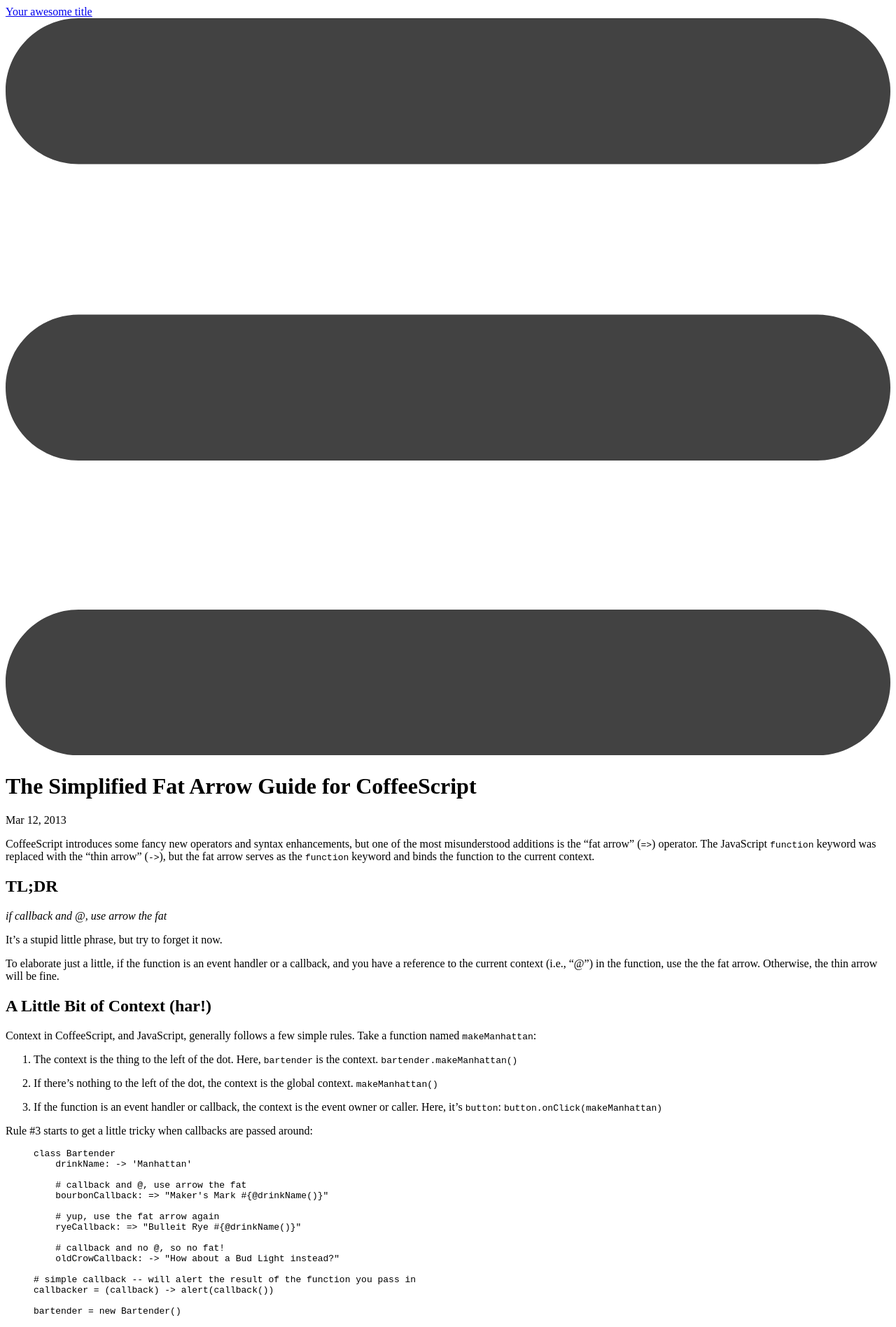
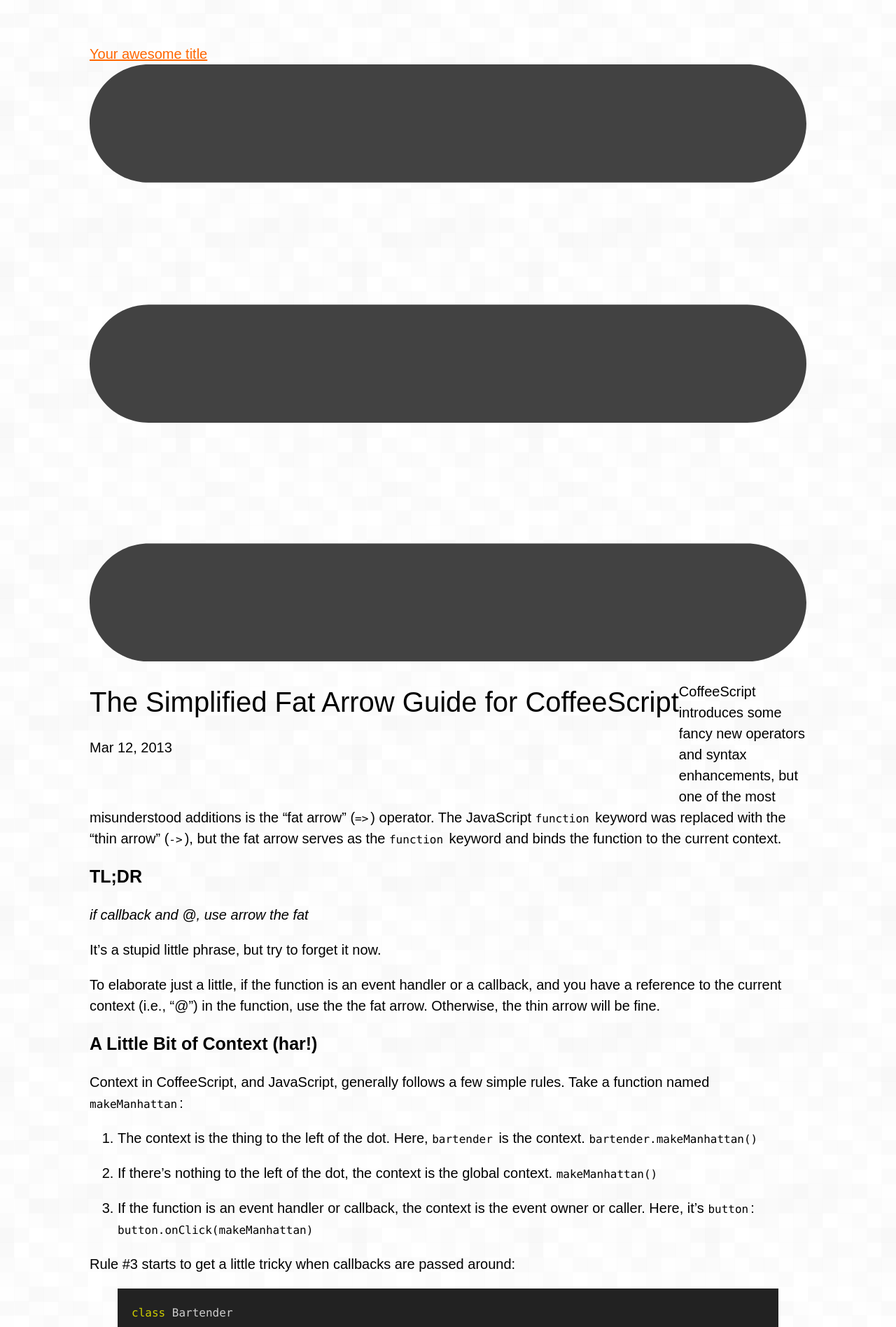
Before and after one commit to MichaelJosephKramer/michaeljosephkramer.github.io, a Jekyll site: the page built from _posts/2013-03-12-the-simplified-fat-arrow-guide-for-coffeescript.md, in a window 1280 px wide. Shown: the top 1896 px of the page at 70% size. Built offline with Jekyll 4.4.1, drawn with Linux system fonts in a browser that asks for light colours.

Commit message:
Add styles

```diff
--- a/_sass/_syntax-highlighting.scss
+++ b/_sass/_syntax-highlighting.scss
@@ -2,66 +2,74 @@
  * Syntax highlighting styles
  */
 .highlight {
-    background: #fff;
-    @extend %vertical-rhythm;
+    background: #222;
 
-    .c     { color: #998; font-style: italic } // Comment
-    .err   { color: #a61717; background-color: #e3d2d2 } // Error
-    .k     { font-weight: bold } // Keyword
-    .o     { font-weight: bold } // Operator
-    .cm    { color: #998; font-style: italic } // Comment.Multiline
-    .cp    { color: #999; font-weight: bold } // Comment.Preproc
-    .c1    { color: #998; font-style: italic } // Comment.Single
-    .cs    { color: #999; font-weight: bold; font-style: italic } // Comment.Special
-    .gd    { color: #000; background-color: #fdd } // Generic.Deleted
-    .gd .x { color: #000; background-color: #faa } // Generic.Deleted.Specific
-    .ge    { font-style: italic } // Generic.Emph
-    .gr    { color: #a00 } // Generic.Error
-    .gh    { color: #999 } // Generic.Heading
-    .gi    { color: #000; background-color: #dfd } // Generic.Inserted
-    .gi .x { color: #000; background-color: #afa } // Generic.Inserted.Specific
-    .go    { color: #888 } // Generic.Output
-    .gp    { color: #555 } // Generic.Prompt
-    .gs    { font-weight: bold } // Generic.Strong
-    .gu    { color: #aaa } // Generic.Subheading
-    .gt    { color: #a00 } // Generic.Traceback
-    .kc    { font-weight: bold } // Keyword.Constant
-    .kd    { font-weight: bold } // Keyword.Declaration
-    .kp    { font-weight: bold } // Keyword.Pseudo
-    .kr    { font-weight: bold } // Keyword.Reserved
-    .kt    { color: #458; font-weight: bold } // Keyword.Type
-    .m     { color: #099 } // Literal.Number
-    .s     { color: #d14 } // Literal.String
-    .na    { color: #008080 } // Name.Attribute
-    .nb    { color: #0086B3 } // Name.Builtin
-    .nc    { color: #458; font-weight: bold } // Name.Class
-    .no    { color: #008080 } // Name.Constant
-    .ni    { color: #800080 } // Name.Entity
-    .ne    { color: #900; font-weight: bold } // Name.Exception
-    .nf    { color: #900; font-weight: bold } // Name.Function
-    .nn    { color: #555 } // Name.Namespace
-    .nt    { color: #000080 } // Name.Tag
-    .nv    { color: #008080 } // Name.Variable
-    .ow    { font-weight: bold } // Operator.Word
-    .w     { color: #bbb } // Text.Whitespace
-    .mf    { color: #099 } // Literal.Number.Float
-    .mh    { color: #099 } // Literal.Number.Hex
-    .mi    { color: #099 } // Literal.Number.Integer
-    .mo    { color: #099 } // Literal.Number.Oct
-    .sb    { color: #d14 } // Literal.String.Backtick
-    .sc    { color: #d14 } // Literal.String.Char
-    .sd    { color: #d14 } // Literal.String.Doc
-    .s2    { color: #d14 } // Literal.String.Double
-    .se    { color: #d14 } // Literal.String.Escape
-    .sh    { color: #d14 } // Literal.String.Heredoc
-    .si    { color: #d14 } // Literal.String.Interpol
-    .sx    { color: #d14 } // Literal.String.Other
-    .sr    { color: #009926 } // Literal.String.Regex
-    .s1    { color: #d14 } // Literal.String.Single
-    .ss    { color: #990073 } // Literal.String.Symbol
-    .bp    { color: #999 } // Name.Builtin.Pseudo
-    .vc    { color: #008080 } // Name.Variable.Class
-    .vg    { color: #008080 } // Name.Variable.Global
-    .vi    { color: #008080 } // Name.Variable.Instance
-    .il    { color: #099 } // Literal.Number.Integer.Long
+    .c { color: #000080 } /* Comment */
+    .err { color: #cccccc; border: 1px solid #FF0000 } /* Error */
+    .g { color: #cccccc } /* Generic */
+    .k { color: #cdcd00 } /* Keyword */
+    .l { color: #cccccc } /* Literal */
+    .n { color: #cccccc } /* Name */
+    .o { color: #3399cc } /* Operator */
+    .x { color: #cccccc } /* Other */
+    .p { color: #cccccc } /* Punctuation */
+    .cm { color: #BDB76B } /* Comment.Multiline */
+    .cp { color: #BDB76B } /* Comment.Preproc */
+    .c1 { color: #BDB76B } /* Comment.Single */
+    .cs { color: #cd0000; font-weight: bold } /* Comment.Special */
+    .gd { color: #cd0000 } /* Generic.Deleted */
+    .ge { color: #cccccc; font-style: italic } /* Generic.Emph */
+    .gr { color: #FF0000 } /* Generic.Error */
+    .gh { color: #000080; font-weight: bold } /* Generic.Heading */
+    .gi { color: #00cd00 } /* Generic.Inserted */
+    .go { color: #808080 } /* Generic.Output */
+    .gp { color: #000080; font-weight: bold } /* Generic.Prompt */
+    .gs { color: #cccccc; font-weight: bold } /* Generic.Strong */
+    .gu { color: #800080; font-weight: bold } /* Generic.Subheading */
+    .gt { color: #0040D0 } /* Generic.Traceback */
+    .kc { color: #cdcd00 } /* Keyword.Constant */
+    .kd { color: #00cd00 } /* Keyword.Declaration */
+    .kn { color: #cd00cd } /* Keyword.Namespace */
+    .kp { color: #cdcd00 } /* Keyword.Pseudo */
+    .kr { color: #cdcd00 } /* Keyword.Reserved */
+    .kt { color: #00cd00 } /* Keyword.Type */
+    .ld { color: #cccccc } /* Literal.Date */
+    .m { color: #cd00cd } /* Literal.Number */
+    .s { color: #cd0000 } /* Literal.String */
+    .na { color: #cccccc } /* Name.Attribute */
+    .nb { color: #cd00cd } /* Name.Builtin */
+    .nc { color: #00cdcd } /* Name.Class */
+    .no { color: #cccccc } /* Name.Constant */
+    .nd { color: #cccccc } /* Name.Decorator */
+    .ni { color: #cccccc } /* Name.Entity */
+    .ne { color: #666699; font-weight: bold } /* Name.Exception */
+    .nf { color: #cccccc } /* Name.Function */
+    .nl { color: #cccccc } /* Name.Label */
+    .nn { color: #cccccc } /* Name.Namespace */
+    .nx { color: #cccccc } /* Name.Other */
+    .py { color: #cccccc } /* Name.Property */
+    .nt { color: #cccccc } /* Name.Tag */
+    .nv { color: #00cdcd } /* Name.Variable */
+    .ow { color: #cdcd00 } /* Operator.Word */
+    .w { color: #cccccc } /* Text.Whitespace */
+    .mf { color: #cd00cd } /* Literal.Number.Float */
+    .mh { color: #cd00cd } /* Literal.Number.Hex */
+    .mi { color: #cd00cd } /* Literal.Number.Integer */
+    .mo { color: #cd00cd } /* Literal.Number.Oct */
+    .sb { color: #cd0000 } /* Literal.String.Backtick */
+    .sc { color: #cd0000 } /* Literal.String.Char */
+    .sd { color: #cd0000 } /* Literal.String.Doc */
+    .s2 { color: #cd0000 } /* Literal.String.Double */
+    .se { color: #cd0000 } /* Literal.String.Escape */
+    .sh { color: #cd0000 } /* Literal.String.Heredoc */
+    .si { color: #cd0000 } /* Literal.String.Interpol */
+    .sx { color: #cd0000 } /* Literal.String.Other */
+    .sr { color: #cd0000 } /* Literal.String.Regex */
+    .s1 { color: #cd0000 } /* Literal.String.Single */
+    .ss { color: #cd0000 } /* Literal.String.Symbol */
+    .bp { color: #cd00cd } /* Name.Builtin.Pseudo */
+    .vc { color: #00cdcd } /* Name.Variable.Class */
+    .vg { color: #00cdcd } /* Name.Variable.Global */
+    .vi { color: #00cdcd } /* Name.Variable.Instance */
+    .il { color: #cd00cd } /* Literal.Number.Integer.Long */
 }
--- /dev/null
+++ b/css/main.scss
@@ -0,0 +1,219 @@
+---
+# Only the main Sass file needs front matter (the dashes are enough)
+---
+@import 'syntax-highlighting';
+
+//colors
+$color_suva_gray_approx: #888;
+$color_blaze_orange_approx: #ff6600;
+$black: black;
+
+//fonts
+$font_0: Cabin;
+$font_1: sans-serif;
+$font_2: Puritan;
+$font_3: Philosopher;
+$font_4: Anonymous Pro;
+$font_5: Bitstream Vera Sans;
+$font_6: Monaco;
+$font_7: Courier;
+$font_8: mono;
+
+html {
+    margin: 20px;
+}
+body {
+    background-image: url('/images/square_bg.png');
+    font-family: $font_0, $font_1;
+    font-size: 20px;
+    line-height: 1.5;
+    margin: 0 auto;
+    padding: 12px;
+    width: 1024px;
+    > {
+        header {
+            display: block;
+            padding-top: 30px;
+            margin-bottom: 20px;
+            > h1 {
+                font-size: 60px;
+                font-family: $font_2, $font_1;
+                font-weight: normal;
+                display: inline;
+                margin: 0;
+            }
+        }
+        footer {
+            font-family: $font_3, $font_1;
+            clear: both;
+            text-align: left;
+            margin-left: 10px;
+            font-style: italic;
+            font-size: 16px;
+            color: $color_suva_gray_approx;
+        }
+    }
+}
+header {
+    display: block;
+}
+footer {
+    display: block;
+}
+section {
+    display: block;
+}
+article {
+    display: block;
+}
+aside {
+    display: block;
+}
+a {
+    color: #FF6600;
+    &:hover {
+        text-decoration: underline;
+    }
+}
+blockquote {
+    font-style: italic;
+}
+code {
+    font-family: $font_4, $font_5, $font_6, $font_7, $font_8;
+    font-size: 16px;
+    padding: 0 3px 3px 0;
+}
+h1 {
+    font-weight: normal;
+    display: inline;
+    a {
+        color: $black;
+        text-decoration: none;
+    }
+}
+h2 {
+    font-weight: normal;
+    font-size: 25px;
+    font-weight: bold;
+}
+h3 {
+    font-weight: normal;
+    font-style: italic;
+    font-size: 18px;
+}
+h4 {
+    font-weight: normal;
+}
+h5 {
+    color: $color_blaze_orange_approx;
+    font-style: italic;
+}
+hr {
+    color: #FF6600;
+    background-color: #FF6600;
+    height: 2px;
+}
+img {
+    border: 0;
+}
+pre {
+    padding: 20px;
+}
+.date {
+    font-size: 18px;
+    font-style: italic;
+    margin-right: 30px;
+}
+#articles {
+    display: block;
+    float: left;
+    width: 650px;
+    h1 {
+        font-size: 25px;
+    }
+}
+
+#archives {
+    clear: both;
+    padding-top: 10px;
+}
+
+#about {
+    float: left;
+    width: 350px;
+    div {
+        &#social-media {
+            margin-left: 30px;
+            img {
+                float: left;
+            }
+        }
+        > p {
+            font-family: $font_3, $font_1;
+            font-size: 16px;
+            float: left;
+            margin-left: 40px;
+        }
+    }
+}
+
+.more {
+    margin-top: -10px;
+    margin-right: 30px;
+    font-style: italic;
+    text-align: right;
+    a {
+        text-decoration: none;
+        &:hover {
+            text-decoration: underline;
+        }
+    }
+}
+
+.comments {
+    font-size: 18px;
+}
+
+.post {
+    margin-bottom: 30px;
+    header {
+        margin-bottom: 40px;
+        float: left;
+    }
+    &:last-child {
+        margin-bottom: 10px;
+    }
+    #title {
+        float: left;
+        width: 953px;
+        h1 {
+            font-size: 40px;
+        }
+    }
+    #rss-icon {
+        float: left;
+    }
+    .content {
+        margin-bottom: 50px;
+        IMG {
+            display: block;
+            margin-left: auto;
+            margin-right: auto;
+        }
+    }
+}
+
+div#subtitle {
+    margin: 0;
+    padding: 0;
+    color: $color_suva_gray_approx;
+    font-style: italic;
+    font-weight: normal;
+}
+
+div#logo, div#divider {
+    float: left;
+    width: 320px;
+    margin-left: 30px;
+    margin-bottom: 10px;
+}
```
